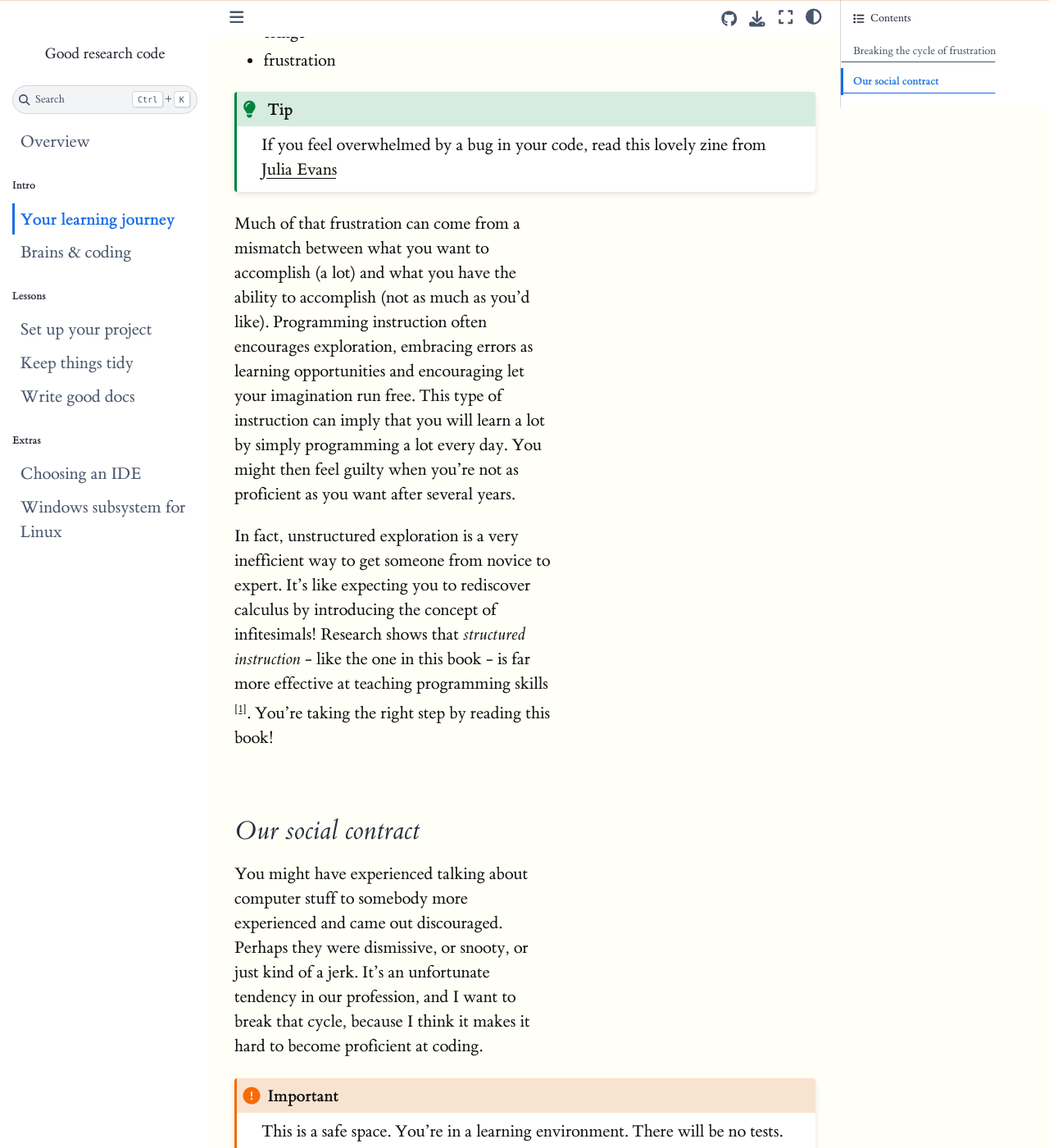
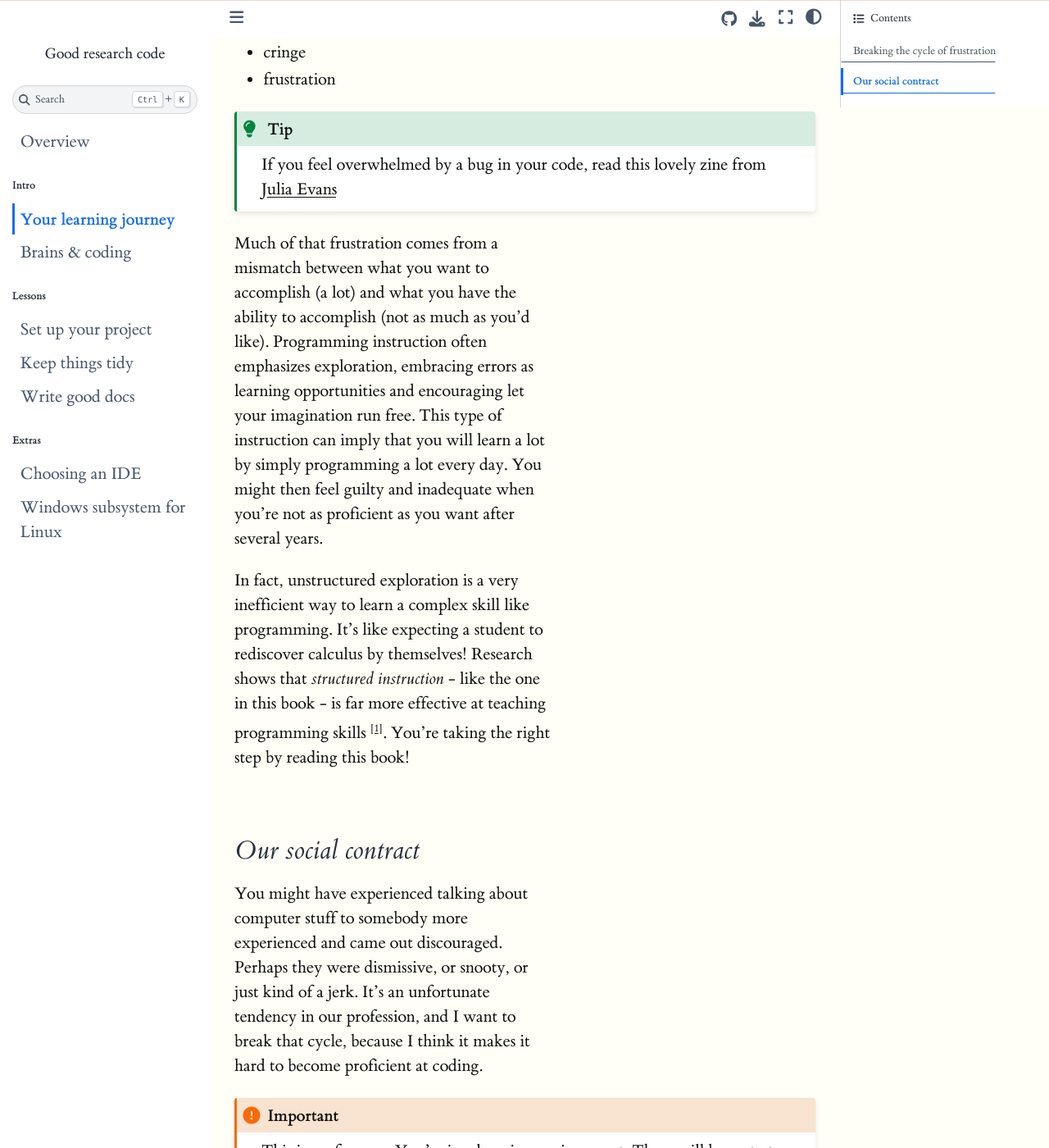
Before and after one commit to patrickmineault/codebook, a Jupyter Book: the page built from attitude.myst.md, in a window 1280 px wide and 1400 px high, scrolled down 1285 px. Shown: the whole window at 82% size. Built offline with Jupyter Book 1.0.4 settings and Sphinx 7.4.7 and the Sphinx Book theme 1.1.4, drawn with Linux system fonts in a browser that asks for light colours.

Commit message:
Make figures boxed

````diff
--- a/attitude.myst.md
+++ b/attitude.myst.md
@@ -4,7 +4,10 @@
 
 Some foundational skills you will learn here will give you a lot of bang for your buck. As you move forward in your learning journey, it's helpful to take stock of where you started from and how much you've learned. You can read just parts of this book to help you along your journey, or you can read the whole thing: it's all up to you.
 
-```{figure} figures/reproducible_research.png
+```{figure} figures/reproducible_research.svg
+---
+figclass: boxed
+---
 Some skills you'll acquire along your learning journey.
 ```
 
@@ -17,14 +20,13 @@
 * cringe
 * frustration
 
-
 ```{tip}
 If you feel overwhelmed by a bug in your code, read this lovely zine from [Julia Evans](https://wizardzines.com/comics/attitude-matters/)
 ```
 
-Much of that frustration can come from a mismatch between what you want to accomplish (a lot) and what you have the ability to accomplish (not as much as you'd like). Programming instruction often encourages exploration, embracing errors as learning opportunities and encouraging let your imagination run free. This type of instruction can imply that you will learn a lot by simply programming a lot every day. You might then feel guilty when you're not as proficient as you want after several years.
+Much of that frustration comes from a mismatch between what you want to accomplish (a lot) and what you have the ability to accomplish (not as much as you'd like). Programming instruction often emphasizes exploration, embracing errors as learning opportunities and encouraging let your imagination run free. This type of instruction can imply that you will learn a lot by simply programming a lot every day. You might then feel guilty and inadequate when you're not as proficient as you want after several years.
 
-In fact, unstructured exploration is a very inefficient way to get someone from novice to expert. It's like expecting you to rediscover calculus by introducing the concept of infitesimals! Research shows that *structured instruction* - like the one in this book - is far more effective at teaching programming skills [^Felienne]. You're taking the right step by reading this book!
+In fact, unstructured exploration is a very inefficient way to learn a complex skill like programming. It's like expecting a student to rediscover calculus by themselves! Research shows that *structured instruction* - like the one in this book - is far more effective at teaching programming skills [^Felienne]. You're taking the right step by reading this book!
 
 [^Felienne]: Felienne Hermans, [The Programmer's Brain](https://www.manning.com/books/the-programmers-brain) (2021).
 
````
Also changed, not shown: brains.myst.md (+5 -1 lines).
